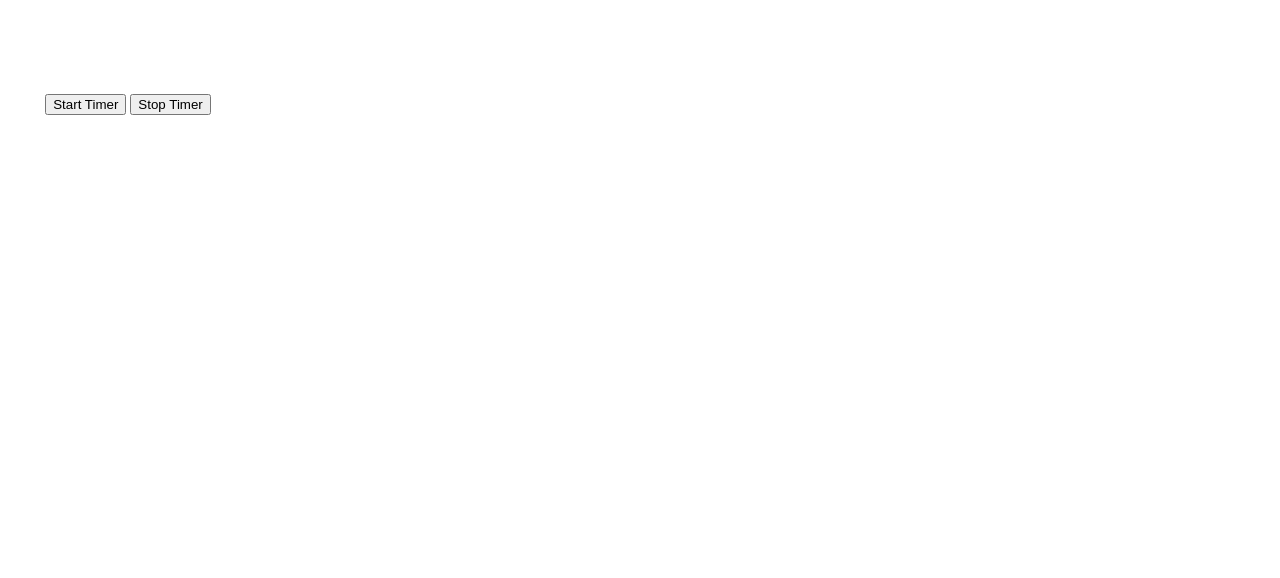
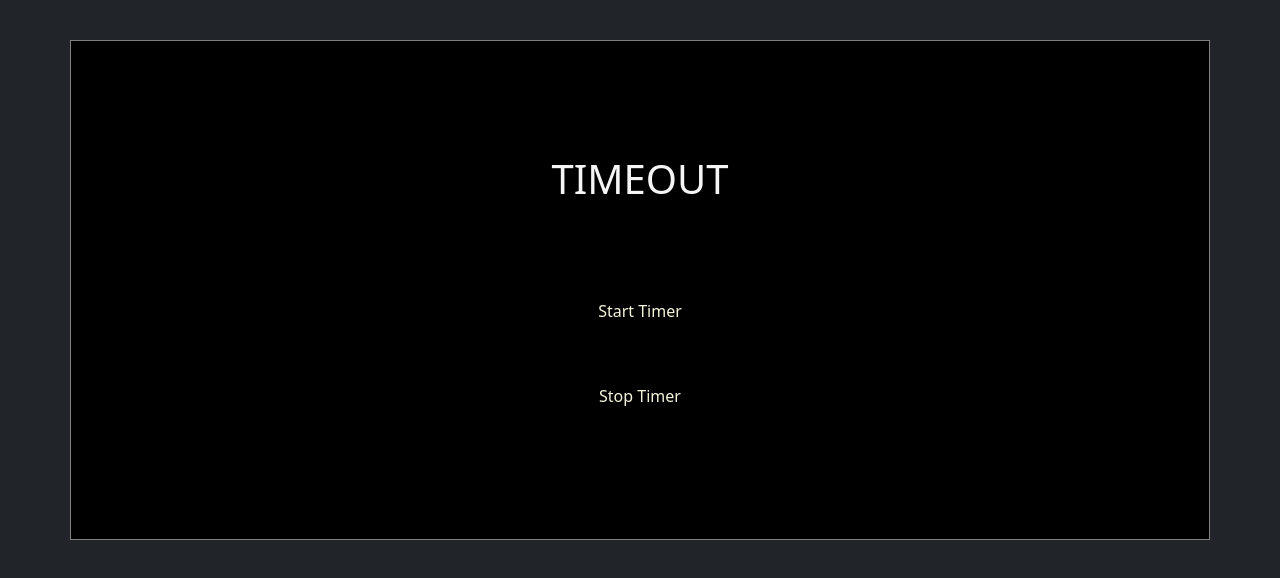
Before and after one commit to agamswaroop619/timeout, a browser extension: page index.html in a window 1280 px wide. Drawn offline with nearby package versions, Linux system fonts and the light colour scheme.

Commit message:
commiting and contributing

```diff
--- a/index.html
+++ b/index.html
@@ -1,17 +1,22 @@
 <!DOCTYPE html>
-<html lang="en">
+<html lang="en" data-bs-theme="dark">
 <head>
     <meta charset="UTF-8">
     <meta http-equiv="X-UA-Compatible" content="IE=edge">
     <meta name="viewport" content="width=device-width, initial-scale=1.0">
     <title>Timeout</title>
     <link rel="stylesheet" href="styles.css">
-</head>
-<body style="height: 12rem; width: 15rem; display: flex; align-items: center; justify-content: center;">
-    <div>
+  <link rel="stylesheet" href="https://cdn.jsdelivr.net/npm/bootstrap@5.3.2/dist/css/bootstrap.min.css">
+<body >
+    <div class="container">
+        <div class="div2">
+
+            <h1 id="mainHeading">TIMEOUT</h1>
+        </div>
         <button id="startTimer">Start Timer</button>
         <button id="stopTimer">Stop Timer</button>
     </div>
     <script src="popup.js"></script>
+    <script src="https://cdn.jsdelivr.net/npm/bootstrap@5.3.2/dist/js/bootstrap.bundle.min.js "></script>
 </body>
 </html>
--- a/styles.css
+++ b/styles.css
@@ -0,0 +1,56 @@
+.container{
+
+    background: black;
+    margin: 40px;
+  width: 100%;
+  height: 500px;
+  border: 1px solid grey;
+
+  display: flex;
+  flex-direction: column;
+  align-items: center;
+  justify-content: center;
+
+}
+.div2{
+  margin-bottom: 70px;
+
+}
+#startTimer{
+    width: 100px;
+    height: 60px;
+    background:black;
+    color: beige;
+    border: none;
+    transition: 0.5s;
+}
+#startTimer:hover{
+    background: yellow;
+    color: black;
+    border-radius: 25px;
+    width: 150px;
+    height: 80px;
+}
+#stopTimer{
+    width: 100px;
+    height: 60px;
+    border: none;
+    background:black;
+    color: beige;
+    transition: 0.5s;
+    margin-top: 25px;
+}
+#stopTimer:hover{
+    background: yellow;
+    color: black;
+    border-radius: 25px;
+    width: 150px;
+    height: 80px;
+}
+#mainHeading{
+    color: whitesmoke;
+    transition: 0.40s;
+}
+#mainHeading:hover{
+    color: #E6C229;
+}
```
